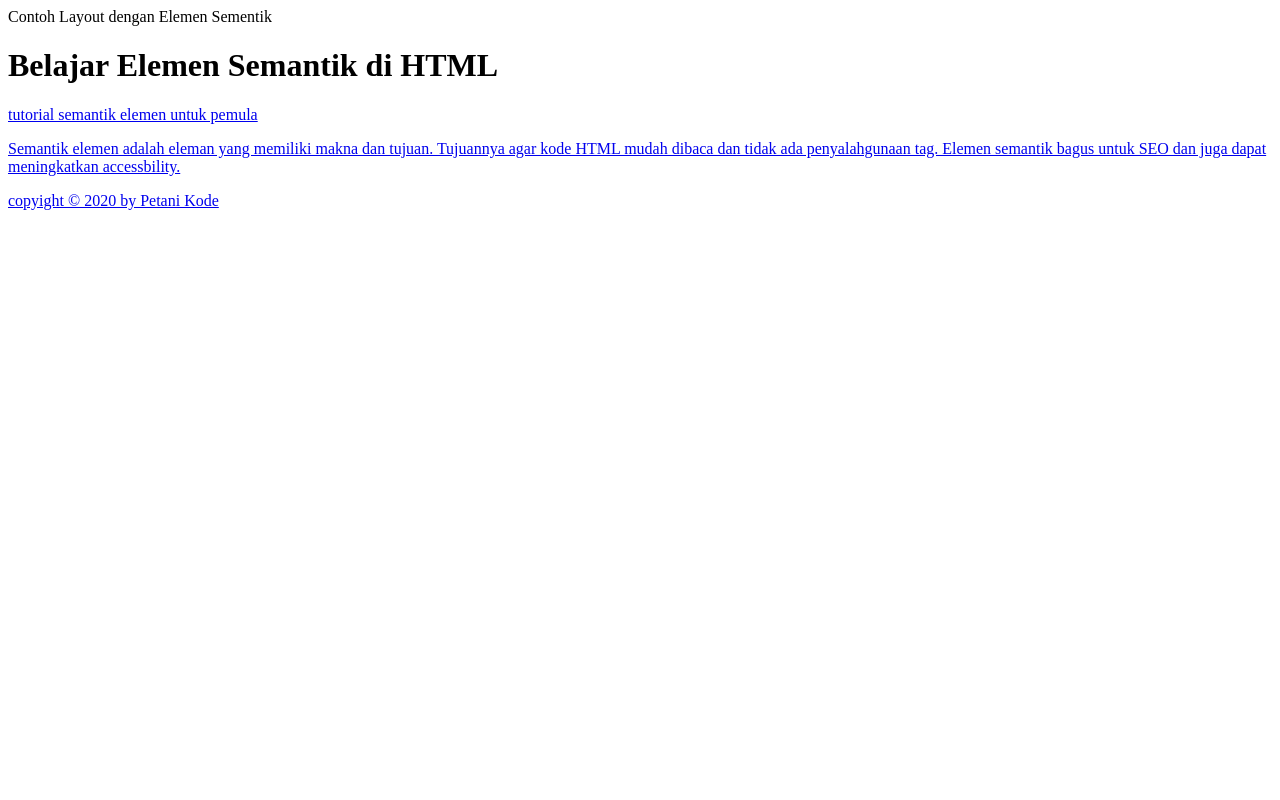
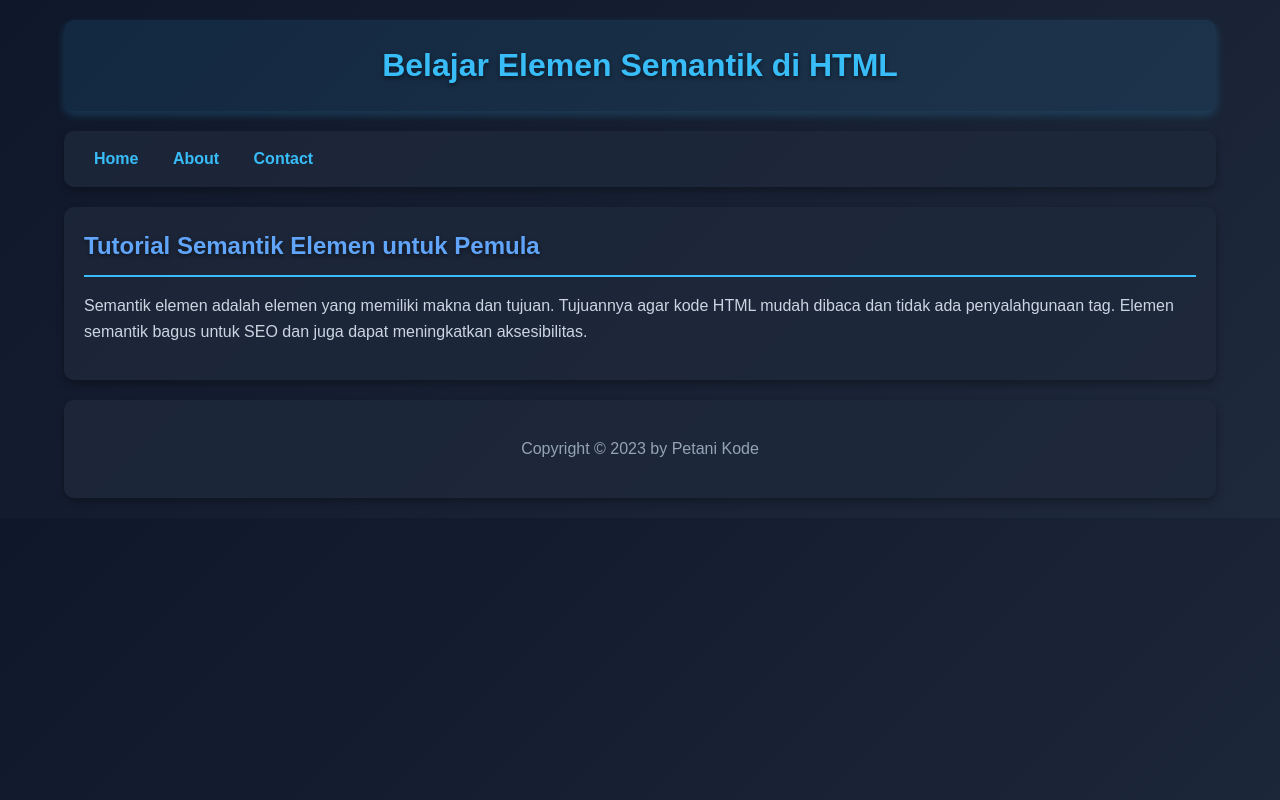
Before and after one commit to salwa23-cpu/salwa-siti-a, a plain HTML site: page elemen semantik.html in a window 1280 px wide. Drawn offline with Linux system fonts and the light colour scheme.

Commit message:
Update elemen semantik.html

```diff
--- a/elemen semantik.html
+++ b/elemen semantik.html
@@ -1,32 +1,111 @@
-<html>
+<!DOCTYPE html>
+<html lang="id">
 <head>
-		<tittle>Contoh Layout dengan Elemen Sementik</tittle>
+    <meta charset="UTF-8">
+    <meta name="viewport" content="width=device-width, initial-scale=1.0">
+    <title>Contoh Layout dengan Elemen Semantik</title>
+    <style>
+        body {
+            font-family: 'Arial', sans-serif;
+            background: linear-gradient(135deg, #0f172a 0%, #1e293b 100%);
+            color: #e2e8f0;
+            margin: 0;
+            padding: 0;
+            line-height: 1.6;
+        }
+        .container {
+            width: 90%;
+            max-width: 1200px;
+            padding: 20px;
+            margin: 0 auto;
+        }
+        header {
+            background: rgba(56, 189, 248, 0.1);
+            padding: 20px;
+            text-align: center;
+            border-radius: 10px;
+            margin-bottom: 20px;
+            box-shadow: 0 4px 8px rgba(56, 189, 248, 0.2);
+        }
+        h1 {
+            color: #38bdf8;
+            margin: 0;
+            text-shadow: 0 2px 4px rgba(0, 0, 0, 0.5);
+        }
+        nav {
+            background: rgba(30, 41, 59, 0.8);
+            padding: 15px;
+            border-radius: 10px;
+            margin-bottom: 20px;
+            box-shadow: 0 4px 8px rgba(0, 0, 0, 0.3);
+        }
+        nav a {
+            color: #38bdf8;
+            text-decoration: none;
+            margin: 0 15px;
+            font-weight: bold;
+            transition: color 0.3s ease;
+        }
+        nav a:hover {
+            color: #60a5fa;
+            text-decoration: underline;
+        }
+        article {
+            background: rgba(30, 41, 59, 0.8);
+            padding: 20px;
+            border-radius: 10px;
+            margin-bottom: 20px;
+            box-shadow: 0 4px 8px rgba(0, 0, 0, 0.3);
+        }
+        article h1 {
+            color: #60a5fa;
+            border-bottom: 2px solid #38bdf8;
+            padding-bottom: 10px;
+        }
+        article p {
+            color: #cbd5e1;
+            font-size: 16px;
+        }
+        footer {
+            background: rgba(30, 41, 59, 0.8);
+            padding: 20px;
+            text-align: center;
+            border-radius: 10px;
+            box-shadow: 0 4px 8px rgba(0, 0, 0, 0.3);
+            color: #94a3b8;
+        }
+        /* Responsivitas */
+        @media (max-width: 768px) {
+            nav a {
+                display: block;
+                margin: 10px 0;
+            }
+            h1 {
+                font-size: 1.8em;
+            }
+        }
+    </style>
 </head>
-
-<body style="background-color white:">
-
-	<header style="background-color white;">
+<body>
+    <div class="container">
+        <header>
             <h1>Belajar Elemen Semantik di HTML</h1>
         </header>
 
         <nav>
-	 <a href="#"Home</a>
-	 <a href="About</a>
-	 <a href="Contant</a>
+            <a href="#">Home</a>
+            <a href="#about">About</a>
+            <a href="#contact">Contact</a>
         </nav>
 
-<article style="background-color:white;"
- <h1>tutorial semantik elemen untuk pemula</h1>
- <p>Semantik elemen adalah eleman yang memiliki makna dan tujuan.
-    Tujuannya agar kode HTML mudah dibaca dan tidak ada penyalahgunaan tag.
-    Elemen semantik bagus untuk SEO dan juga dapat meningkatkan accessbility.
- </p>
+        <article id="about">
+            <h1>Tutorial Semantik Elemen untuk Pemula</h1>
+            <p>Semantik elemen adalah elemen yang memiliki makna dan tujuan. Tujuannya agar kode HTML mudah dibaca dan tidak ada penyalahgunaan tag. Elemen semantik bagus untuk SEO dan juga dapat meningkatkan aksesibilitas.</p>
         </article>
 
-<footer style="background-color: white;">
- copyight &copy; 2020 by Petani Kode
+        <footer>
+            <p>Copyright &copy; 2023 by Petani Kode</p>
         </footer>
-
-<?body>
-
+    </div>
+</body>
 </html>
```
Lines whose indentation alone changed are shown as unchanged.
